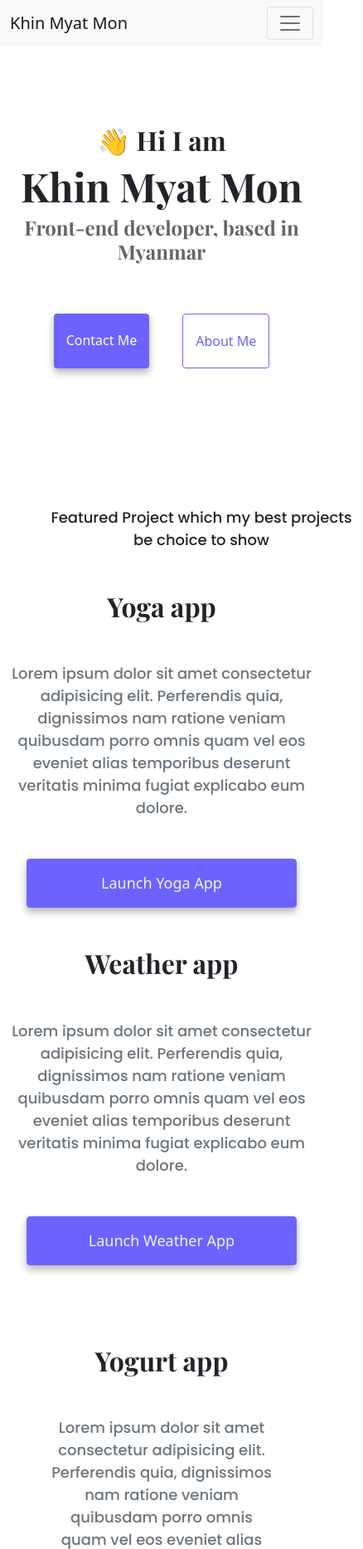
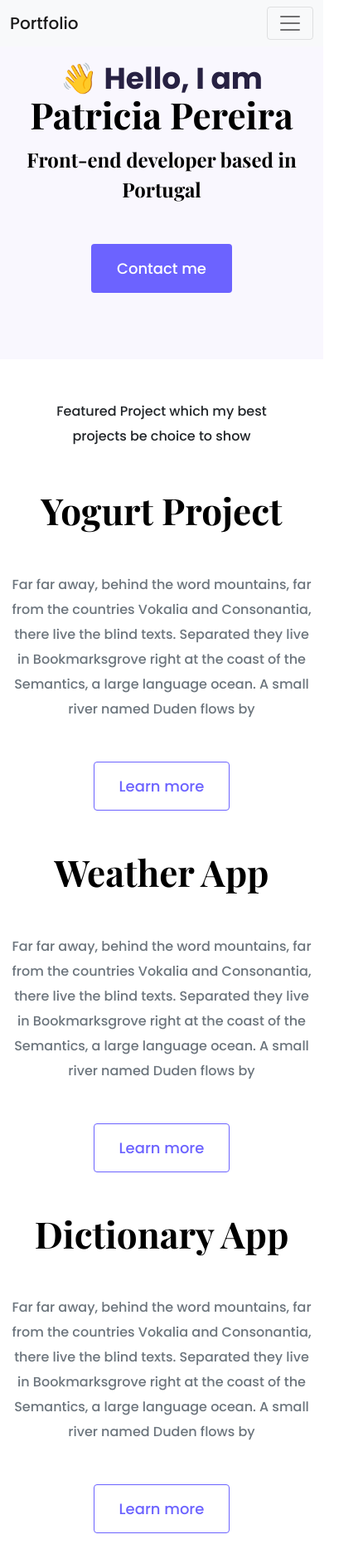
Before and after one commit to KMyatMon/css_js_font_links, a plain HTML site: page index.html in a window 390 px wide. Shown: the top 1867 px of the page at 83% size, 438 px wide, since content can reach past the window. Drawn offline with nearby package versions, Linux system fonts and the light colour scheme.

Commit message:
some changes on about
some changes on home page and about page

```diff
--- a/index.html
+++ b/index.html
@@ -35,7 +35,7 @@
   <body>
     <nav class="navbar navbar-expand-lg navbar-light bg-light fixed-top">
       <div class="container">
-        <a class="navbar-brand" href="index.html">Khin Myat Mon</a>
+        <a class="navbar-brand" href="index.html">Portfolio</a>
         <button
           class="navbar-toggler"
           type="button"
@@ -55,85 +55,72 @@
               >
             </li>
             <li class="nav-item">
-              <a class="nav-link" href="about.html">About me</a>
-            </li>
-            <li class="nav-item">
-              <a class="nav-link" href="about.html#contact">Contact me</a>
+              <a class="nav-link" href="about.html">About</a>
             </li>
           </ul>
         </div>
       </div>
     </nav>
-    <div class="container cover">
-      <h2 class="text-center">👋 Hi I am</h2>
-      <h1 class="text-center">Khin Myat Mon</h1>
-      <h3 class="text-center">Front-end developer, based in Myanmar</h3>
-      <div class="navigation-links mb-5">
-        <a href="about.html#contact" class="primary-link">Contact me</a>
-        <a href="about.html" class="secondary-link">About me</a>
+    <div class="hero">
+      <p>👋 Hello, I am</p>
+      <h1>Patricia Pereira</h1>
+      <h2 class="mb-5">Front-end developer based in Portugal</h2>
+      <div>
+        <a href="#" class="btn btn-branding">Contact me</a>
       </div>
     </div>
-    <div class="container m-5 text-center">
-      <p>Featured Project which my best projects be choice to show</p>
-    </div>
+    <p class="text-center m-5">
+      Featured Project which my best projects be choice to show
+    </p>
     <div class="container">
       <div class="row mb-5">
         <div class="col d-none d-lg-block">
-          <img
-            src="images/yoga.png"
-            class="img-fluid rounded"
-          />
+          <img src="images/yogurt.png" class="img-fluid" alt="">
         </div>
         <div class="col">
-          <h2 class="mb-5">Yoga app</h2>
-          <p class="mb-5 text-muted">
-            Lorem ipsum dolor sit amet consectetur adipisicing elit. Perferendis
-            quia, dignissimos nam ratione veniam quibusdam porro omnis quam vel
-            eos eveniet alias temporibus deserunt veritatis minima fugiat
-            explicabo eum dolore.
-          </p>
-          <div class="mt-5">
-            <a href="#" class="primary-link project-link">Launch Yoga App</a>
+          <div class="project-desciption">
+            <h2 class="mb-5">Yogurt Project</h2>
+            <p class="mb-5 text-muted">
+              Far far away, behind the word mountains, far from the countries
+              Vokalia and Consonantia, there live the blind texts. Separated
+              they live in Bookmarksgrove right at the coast of the Semantics, a
+              large language ocean. A small river named Duden flows by
+            </p>
+            <a href="" class="btn btn-branding-outline"> Learn more </a>
           </div>
         </div>
       </div>
       <div class="row mb-5">
         <div class="col">
-          <h2 class="mb-5">Weather app</h2>
-          <p class="mb-5 text-muted">
-            Lorem ipsum dolor sit amet consectetur adipisicing elit. Perferendis
-            quia, dignissimos nam ratione veniam quibusdam porro omnis quam vel
-            eos eveniet alias temporibus deserunt veritatis minima fugiat
-            explicabo eum dolore.
-          </p>
-          <div class="mt-5">
-            <a href="#" class="primary-link project-link">Launch Weather App</a>
+          <div class="project-desciption">
+            <h2 class="mb-5">Weather App</h2>
+            <p class="mb-5 text-muted">
+              Far far away, behind the word mountains, far from the countries
+              Vokalia and Consonantia, there live the blind texts. Separated
+              they live in Bookmarksgrove right at the coast of the Semantics, a
+              large language ocean. A small river named Duden flows by
+            </p>
+            <a href="" class="btn btn-branding-outline"> Learn more </a>
           </div>
         </div>
         <div class="col d-none d-lg-block">
-          <img
-            src="images/weather.png"
-            class="img-fluid rounded d-none d-sm-block"
-          />
+          <img src="images/weather.png" class="img-fluid" alt="">
         </div>
       </div>
       <div class="row">
         <div class="col d-none d-lg-block">
-          <img
-            src="images/yogurt.png"
-            class="img-fluid rounded"
-          />
+          <img src="images/dictionary.png" class="img-fluid" alt="">
         </div>
         <div class="col">
-          <h2 class="m-5">Yogurt app</h2>
-          <p class="m-5 text-muted">
-            Lorem ipsum dolor sit amet consectetur adipisicing elit. Perferendis
-            quia, dignissimos nam ratione veniam quibusdam porro omnis quam vel
-            eos eveniet alias temporibus deserunt veritatis minima fugiat
-            explicabo eum dolore.
-          </p>
-          <div class="m-5">
-            <a href="#" class="primary-link project-link">Launch Weather App</a>
+          <div class="project-desciption">
+            <h2 class="mb-5">Dictionary App</h2>
+            <p class="mb-5 text-muted">
+              Far far away, behind the word mountains, far from the countries
+              Vokalia and Consonantia, there live the blind texts. Separated
+              they live in Bookmarksgrove right at the coast of the Semantics, a
+              large language ocean. A small river named Duden flows by
+            </p>
+            <a href="" class="btn btn-branding-outline"> Learn more </a>
           </div>
         </div>
       </div>
--- a/style.css
+++ b/style.css
@@ -1,131 +1,121 @@
 :root {
-  --primary-color: #6c63ff;
-  --secondary-color: #f5f2fe;
-  --box-shadow: 0 5px 10px rgba(0, 0, 0, 0.3);
+  --branding-color: #6c63ff;
+  --secondary-color: #f9f7fe;
+  --heading-font-family: "Playfair Display", serif;
+  --default-font-family: "Poppins", sans-serif;
 }
 
 body {
-  margin-top: 100px;
+  font-family: var(--default-font-family);
 }
 
 h1,
 h2,
-h3 {
-  margin: 0;
-  font-family: "Playfair Display", serif;
+h3,
+h4,
+h5,
+h6 {
+  color: black;
+  font-family: var(--heading-font-family);
   font-weight: bold;
 }
 
 h1 {
   font-size: 96px;
+  line-height: 1.5;
 }
 
 h2 {
-  font-size: 48px;
-}
-
-h3 {
-  font-size: 24px;
-  opacity: 0.7;
+  font-size: 64px;
 }
 
 p {
-  font-size: 18px;
-  line-height: 1.5;
-  font-family: "Poppins", sans-serif;
   font-weight: normal;
+  font-size: 16px;
+  line-height: 30px;
 }
 
-.navigation-links {
-  display: flex;
-  margin-top: 40px;
-  justify-content: center;
+.hero {
+  background: var(--secondary-color);
+  text-align: center;
+  padding: 160px 20px;
 }
 
-.navigation-links a {
-  margin: 20px;
+.hero p {
+  font-size: 36px;
+  font-weight: bold;
+  margin: 0;
+  color: #272142;
 }
 
-.primary-link {
-  border-radius: 4px;
-  padding: 20px 15px;
-  text-decoration: none;
-  text-transform: capitalize;
-  background: var(--primary-color);
-  box-shadow: var(--box-shadow);
-  color: white;
+.hero h2 {
+  font-family: var(--heading-font-family);
+  font-weight: normal;
+  line-height: 1.5;
+  font-size: 24px;
 }
 
-.secondary-link {
-  border-radius: 4px;
-  padding: 20px 15px;
-  text-decoration: none;
-  text-transform: capitalize;
-  color: var(--primary-color);
-  border: 1px solid var(--primary-color);
+.about-section {
+  padding: 160px 20px;
 }
 
-.homepage-link {
-  color: var(--primary-color);
-  text-align: center;
-  display: block;
+.about-section h1 {
+  font-size: 64px;
+  line-height: 80px;
 }
 
-.cover {
-  padding: 50px 10px;
+.about-section h2 {
+  font-size: 18px;
+  font-family: var(--default-font-family);
 }
 
-.about-paragraphs {
-  margin: 30px 0;
+.about-section-content {
+  margin: 30px;
 }
 
-.about-paragraphs p {
-  margin: 10px;
+.btn-branding {
+  background: var(--branding-color);
+  border-radius: 4px;
+  color: white;
+  font-size: 18px;
+  line-height: 27px;
+  padding: 15px 30px;
 }
 
-.email-link {
-  display: flex;
-  justify-content: center;
-  color: var(--primary-color);
-  font-size: 28px;
-  text-decoration: none;
-}
-
-.email-link:hover {
-  text-decoration: underline;
-}
-
-.row {
-  margin-bottom: 50px;
-}
-
-.project-link {
-  color: var(--secondary-color);
-  border: 1px solid var(--primary-color);
+.btn-branding-outline {
+  color: var(--branding-color);
+  border: 1px solid var(--branding-color);
   border-radius: 4px;
   font-size: 18px;
   line-height: 27px;
   padding: 15px 30px;
 }
 
-@media (max-width: 576px) {
+.project-desciption {
+  padding: 120px 60px;
+}
+
+@media (max-width: 900px) {
   h1 {
-    font-size: 48px;
-    line-height: 1.5;
+    font-size: 44px;
+    line-height: 56px;
   }
 
   h2 {
-    font-size: 32px;
+    font-size: 44px;
+  }
+
+  .hero {
+    padding: 80px 20px;
+  }
+
+  .about-section {
+    text-align: center;
+    padding: 0;
+  }
+
+  .project-desciption {
+    padding: 0;
     text-align: center;
   }
-
-  p {
-    text-align: center;
-  }
-
-  .project-link {
-    display: block;
-    text-align: center;
-    margin: 0 20px;
-  }
 }
```
Also changed, not shown: about.html (+18 -82 lines), images/cwgI-patricia.png (added).
